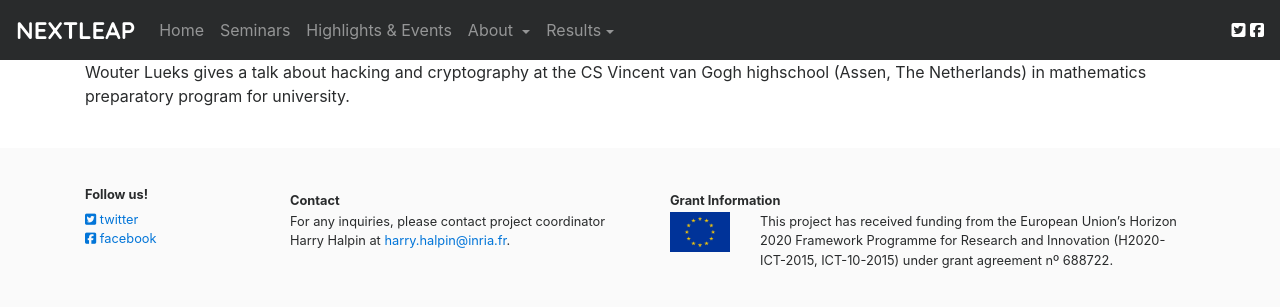
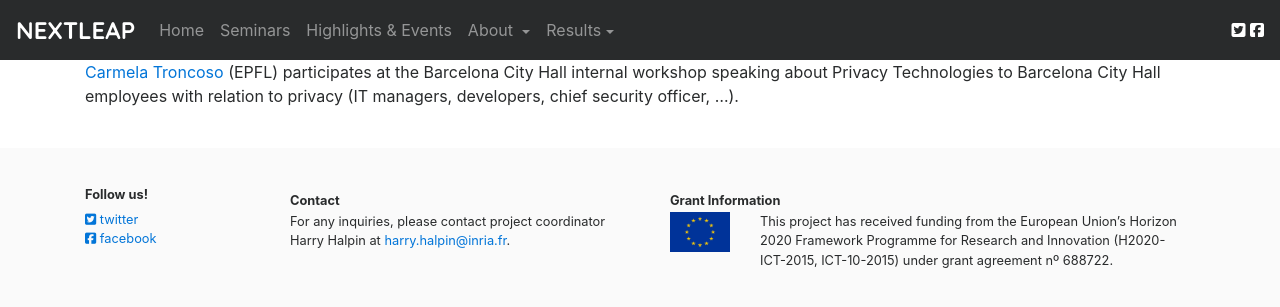
Before and after one commit to nextleap-project/nextleap-website, a Jekyll site: the page built from _events/2018-ZuckerbergEU copia.md, in a window 1280 px wide. Shown: the top 307 px of the page. Built offline with Jekyll 4.4.1, drawn with Linux system fonts in a browser that asks for light colours; nearby versions of some CDN libraries.

Commit message:
event added/modified

```diff
--- a/_events/2018-ZuckerbergEU copia.md
+++ b/_events/2018-ZuckerbergEU copia.md
@@ -1,12 +1,11 @@
 ---
-title: "Wouter Lueks [EPFL]: Everything can be hacked! Or not?"
+title: "Privacy technologies: Carmela Troncoso (EPFL) speaking at the Barcelona City Hall internal workshop"
 
-date: 2018-05-29
-fulldate: 22.05.2018
+date: 2018-06-1
+fulldate: 01.06.2018
 
-location: Assen, The Netherlands
+location: Barcelona, Spain
 
 event_url:
 ---
-
-Wouter Lueks gives a talk about hacking and cryptography at the CS Vincent van Gogh highschool (Assen, The Netherlands) in mathematics preparatory program for university.
+[Carmela Troncoso](http://carmelatroncoso.com/) (EPFL) participates at the Barcelona City Hall internal workshop speaking about Privacy Technologies to Barcelona City Hall employees with relation to privacy (IT managers, developers, chief security officer, ...).
```
Also changed, not shown: _events/2018-Lueks_Assen.md (added, +12 -0 lines), _events/2018-Troncoso_bcn.md (added, +11 -0 lines).
